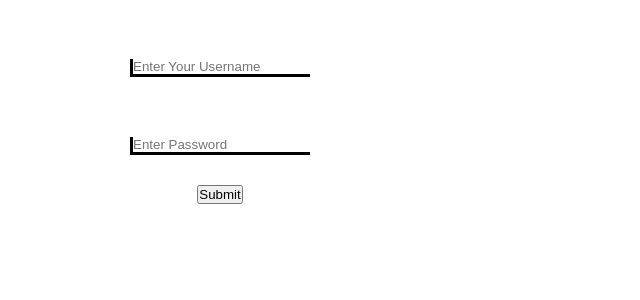
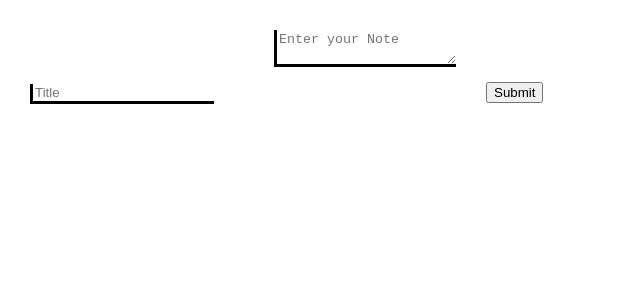
Before and after one commit to skkyfallen/form-test, a React (Create React App) app: page / in a window 1280 px wide. Shown: the top 300 px of the page, without its empty margins (0-640 px from the left). Built offline with nearby package versions, Linux system fonts and the light colour scheme.

Commit message:
Added API call

```diff
--- a/package.json
+++ b/package.json
@@ -2,6 +2,7 @@
   "name": "form-test",
   "version": "0.1.0",
   "private": true,
+
   "dependencies": {
     "@testing-library/jest-dom": "^5.16.4",
     "@testing-library/react": "^13.3.0",
--- a/src/App.css
+++ b/src/App.css
@@ -1,38 +1,5 @@
-.App {
-  text-align: center;
+* {
+  margin: 0;
+  padding: 0;
+  box-sizing: border-box;
 }
-
-.App-logo {
-  height: 40vmin;
-  pointer-events: none;
-}
-
-@media (prefers-reduced-motion: no-preference) {
-  .App-logo {
-    animation: App-logo-spin infinite 20s linear;
-  }
-}
-
-.App-header {
-  background-color: #282c34;
-  min-height: 100vh;
-  display: flex;
-  flex-direction: column;
-  align-items: center;
-  justify-content: center;
-  font-size: calc(10px + 2vmin);
-  color: white;
-}
-
-.App-link {
-  color: #61dafb;
-}
-
-@keyframes App-logo-spin {
-  from {
-    transform: rotate(0deg);
-  }
-  to {
-    transform: rotate(360deg);
-  }
-}
--- a/src/App.js
+++ b/src/App.js
@@ -1,10 +1,11 @@
-import logo from './logo.svg';
-import Form from "./Components/Form"
-
+import Form from "./Components/Form";
+// import "./App.css"
+import Notes from "./Components/Notes.js";
 function App() {
   return (
     <div className="App">
-      <Form/>
+      {/* <Form /> */}
+      <Notes />
     </div>
   );
 }
--- a/src/Components/Form.css
+++ b/src/Components/Form.css
@@ -1,9 +1,8 @@
 
-*{
-    padding:0;
-    margin:0;
-    box-sizing:border-box;
+.login {
+    color:black;
 }
+
 .login-form{
     display:flex;
     flex-direction: column;
@@ -24,18 +23,3 @@
 
 
 }
-.form-image {
-    width:500px;
-
-
-}
-.full-form{
-    display:flex;
-    width:400px;
-    height:30px;
-
-
-}
-.login{
-    color:white;
-}
--- /dev/null
+++ b/src/Components/Notes.js
@@ -0,0 +1,54 @@
+import React, { useState } from "react";
+import Axios from "axios";
+
+const Notes = () => {
+  const [values, setValues] = useState({
+    title: "",
+    content: "",
+  });
+  const handleTitleChange = (event) => {
+    setValues({ ...values, title: event.target.value });
+  };
+  const handleContentChange = (event) => {
+    setValues({ ...values, content: event.target.value });
+  };
+  const handleSubmit = (event) => {
+    event.preventDefault();
+    console.log("Note Submitted");
+    (async () => {
+      const response = await Axios.get("http://localhost:4000/notes/");
+      //   const response = await axios.post("http://localhost:4000/notes", { title: '', content:'Ezeh'});
+
+      console.log(response.data, response.status);
+    })().catch((error) => {
+      console.error(error);
+    });
+    alert("Submitted");
+  };
+  return (
+    <div>
+      <div className="notes-container">
+        <form className="notes-form" onSubmit={handleSubmit}>
+          <input
+            onChange={handleTitleChange}
+            value={values.title}
+            type="text"
+            className="input-field"
+            name="title"
+            placeholder="Title"
+          ></input>
+          <textarea
+            onChange={handleContentChange}
+            value={values.content}
+            className="input-field"
+            name="content"
+            placeholder="Enter your Note"
+          ></textarea>
+          <button className="submit-Btn">Submit</button>
+        </form>
+      </div>
+    </div>
+  );
+};
+
+export default Notes;
```
